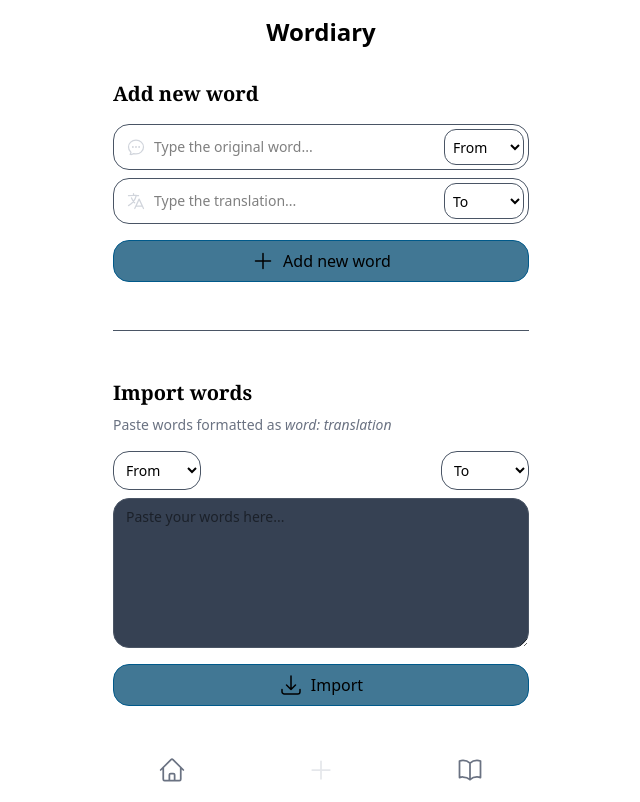
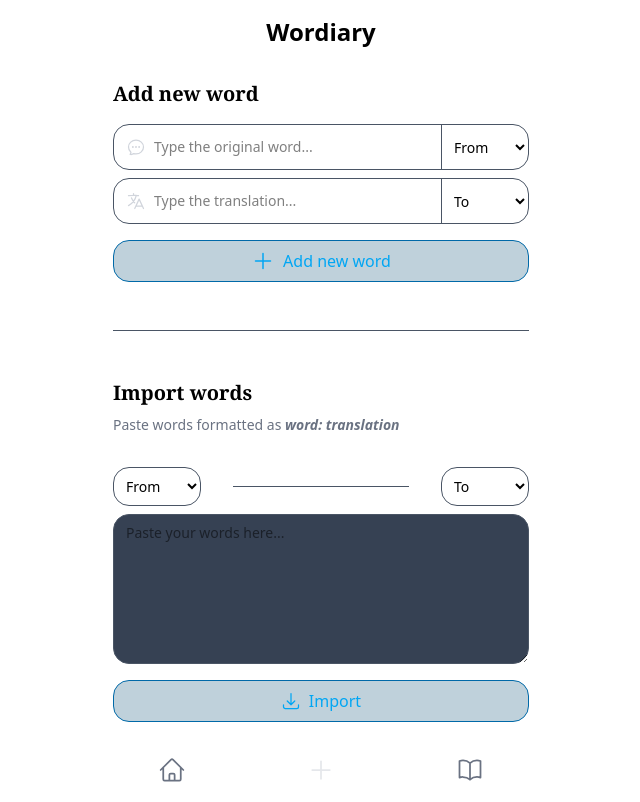
Before and after one commit to marcxzz/wordiary, a Next.js app: page /add in a window 1280 px wide. Shown: the whole page, without its empty margins (319-959 px from the left). Built offline with nearby package versions, Linux system fonts and the light colour scheme.

Commit message:
minor UI changes

```diff
--- a/src/app/add/page.js
+++ b/src/app/add/page.js
@@ -127,16 +127,18 @@ export default function AddPage() {
       <section>
         <h1 className="h1">Add new word</h1>
 
-        <div className="flex p-1 rounded-2xl dark:bg-gray-700 border border-gray-600 overflow-hidden">
+        <div className="flex rounded-2xl dark:bg-gray-700 border border-gray-600 overflow-hidden">
+          <div className="p-1 flex w-full">
             <div className="p-2">
               <svg xmlns="http://www.w3.org/2000/svg" fill="none" viewBox="0 0 24 24" strokeWidth={1.5} stroke="currentColor" className="size-5 text-gray-300">
                 <path strokeLinecap="round" strokeLinejoin="round" d="M8.625 12a.375.375 0 1 1-.75 0 .375.375 0 0 1 .75 0Zm0 0H8.25m4.125 0a.375.375 0 1 1-.75 0 .375.375 0 0 1 .75 0Zm0 0H12m4.125 0a.375.375 0 1 1-.75 0 .375.375 0 0 1 .75 0Zm0 0h-.375M21 12c0 4.556-4.03 8.25-9 8.25a9.764 9.764 0 0 1-2.555-.337A5.972 5.972 0 0 1 5.41 20.97a5.969 5.969 0 0 1-.474-.065 4.48 4.48 0 0 0 .978-2.025c.09-.457-.133-.901-.467-1.226C3.93 16.178 3 14.189 3 12c0-4.556 4.03-8.25 9-8.25s9 3.694 9 8.25Z" />
               </svg>
             </div>
             <input type="text" placeholder="Type the original word..." value={word || ''} id="wordInput" className="w-full outline-none dark:text-white text-sm" required maxLength={50} onChange={(event) => handleWordUpdate(event)} />
+          </div>
 
-          <form className="max-w-sm mx-auto">
-            <select id="fromLangSelect" value={fromLang || 'default'} className="outline-none dark:text-white text-sm border border-gray-600 overflow-hidden rounded-xl w-auto h-full px-1 dark:bg-gray-700" onChange={(event) => handleFromLangChange(event)}>
+          <form className="ml-auto">
+            <select id="fromLangSelect" value={fromLang || 'default'} className="outline-none dark:text-white text-sm border-l border-gray-600 overflow-hidden w-auto h-full px-2 dark:bg-gray-700" onChange={(event) => handleFromLangChange(event)}>
               <option value='default' disabled>From</option>
               <option value="enUS">EN (US)</option>
               <option value="enUK">EN (UK)</option>
@@ -147,16 +149,18 @@ export default function AddPage() {
           </form>
         </div>
 
-        <div className="flex p-1 mt-2 rounded-2xl dark:bg-gray-700 border border-gray-600 overflow-hidden">
+        <div className="flex rounded-2xl dark:bg-gray-700 border border-gray-600 overflow-hidden mt-2">
+          <div className="p-1 flex w-full">
             <div className="p-2">
               <svg xmlns="http://www.w3.org/2000/svg" fill="none" viewBox="0 0 24 24" strokeWidth={1.5} stroke="currentColor" className="size-5 text-gray-300">
                 <path strokeLinecap="round" strokeLinejoin="round" d="m10.5 21 5.25-11.25L21 21m-9-3h7.5M3 5.621a48.474 48.474 0 0 1 6-.371m0 0c1.12 0 2.233.038 3.334.114M9 5.25V3m3.334 2.364C11.176 10.658 7.69 15.08 3 17.502m9.334-12.138c.896.061 1.785.147 2.666.257m-4.589 8.495a18.023 18.023 0 0 1-3.827-5.802" />
               </svg>
             </div>
             <input type="text" placeholder="Type the translation..." value={translation || ''} id="translationInput" className="w-full outline-none dark:text-white text-sm" required maxLength={50} onChange={(event) => handleTranslationUpdate(event)} />
+          </div>
 
-          <form className="max-w-sm mx-auto">
-            <select id="toLangSelect" value={toLang || 'default'} className="outline-none dark:text-white text-sm border border-gray-600 overflow-hidden rounded-xl w-auto h-full px-1 dark:bg-gray-700" onChange={(event) => handleToLangChange(event)}>
+          <form className="ml-auto">
+            <select id="toLangSelect" value={toLang || 'default'} className="outline-none dark:text-white text-sm border-l border-gray-600 overflow-hidden w-auto h-full px-2 dark:bg-gray-700" onChange={(event) => handleToLangChange(event)}>
               <option value='default' disabled>To</option>
               <option value="enUS">EN (US)</option>
               <option value="enUK">EN (UK)</option>
@@ -184,7 +188,7 @@ export default function AddPage() {
 
       <section>
         <h1 className="h1 mb-2!">Import words</h1>
-        <p className="text-sm text-gray-500 mb-4">Paste words formatted as <em>word: translation</em></p>
+        <p className="text-sm text-gray-500 mb-8">Paste words formatted as <b><em>word: translation</em></b></p>
 
         <div className="flex items-center justify-between mb-2">
           <form className="max-w-sm">
@@ -197,7 +201,7 @@ export default function AddPage() {
               <option value="esES">ES</option>
             </select>
           </form>
-
+          <hr className="w-full mx-8 border-gray-600" />
           <form className="max-w-sm">
             <select id="importToLangSelect" value={importToLang || 'default'} className="outline-none dark:text-white text-sm border border-gray-600 overflow-hidden rounded-2xl w-auto h-full p-2 dark:bg-gray-700" onChange={(event) => handleImportToLangChange(event)}>
               <option value='default' disabled>To</option>
@@ -213,7 +217,7 @@ export default function AddPage() {
         <textarea id="importInput" value={importText || ''} className="bg-gray-700 border border-gray-600 rounded-2xl w-full p-2 px-3 text-sm outline-none min-h-[150px] max-h-[350px]" onChange={(event) => handleImportedTextTyping(event)} placeholder="Paste your words here..."></textarea>
 
         <button type="button" className="button button-primary w-full mt-[10px]" onClick={() => handleImportBtnClick()}>
-          <svg xmlns="http://www.w3.org/2000/svg" fill="none" viewBox="0 0 24 24" strokeWidth={1.5} stroke="currentColor" className="size-6">
+          <svg xmlns="http://www.w3.org/2000/svg" fill="none" viewBox="0 0 24 24" strokeWidth={1.5} stroke="currentColor" className="size-5 my-auto">
             <path strokeLinecap="round" strokeLinejoin="round" d="M3 16.5v2.25A2.25 2.25 0 0 0 5.25 21h13.5A2.25 2.25 0 0 0 21 18.75V16.5M16.5 12 12 16.5m0 0L7.5 12m4.5 4.5V3" />
           </svg>
 
--- a/src/app/globals.css
+++ b/src/app/globals.css
@@ -11,6 +11,10 @@ body {
 
   .underline {
     @apply underline underline-offset-2;
+  }
+
+  .link {
+    @apply underline text-sky-800;
   }
 /* #endregion HELPERS */
 
@@ -44,13 +48,13 @@ body {
   }
 
   .button-primary {
-    @apply bg-sky-900/75 border border-sky-800;
+    @apply bg-sky-900/25 text-sky-500 border border-sky-700;
   }
   .button-primary:hover {
-    @apply bg-sky-900/85;
+    @apply bg-sky-900/35;
   }
   .button-primary:active {
-    @apply bg-sky-900/100;
+    @apply bg-sky-900/50 text-sky-300;
   }
 
   .button-danger {
@@ -81,8 +85,3 @@ section:last-of-type {
 hr {
   @apply text-gray-600;
 }
-
-
-.link {
-  @apply underline text-sky-800;
-}
--- a/src/components/common/WordCard.jsx
+++ b/src/components/common/WordCard.jsx
@@ -8,18 +8,18 @@ export default function WordCard({ word, showDate }) {
     <div className="card w-full" key={word.creationDate}>
       <div className="flex flex-row mb-3">
         <p className="card-footer italic text-xs!">#{word.id}</p>
-        {showDate ? (
+        {showDate && (
           <p className="card-footer text-xs! ml-auto">{new Date(Date.parse(word.creationDate)).toLocaleDateString()}</p>
-        ) : (<></>)}
+        )}
       </div>
-      <div className="flex flex-row columns-2">
-        <div className="flex flex-col mr-auto">
+      <div className="flex flex-row columns-2 gap-4">
+        <div className="flex flex-col w-1/4 text-left">
           <h2 className="h2 font-serif italic">{word.word}</h2>
-          <p className="card-footer">{fromLangCode}</p>
+          <p className="card-footer mt-auto">{fromLangCode}</p>
         </div>
-        <div className="flex flex-col ml-auto text-right">
+        <div className="flex flex-col w-3/4 text-right">
           <h2 className="h2 card-footer normal-case! italic text-lg! text-white!">{word.translation}</h2>
-          <p className="card-footer">{toLangCode}</p>
+          <p className="card-footer mt-auto">{toLangCode}</p>
         </div>
       </div>
     </div>
--- a/src/components/words/WordsClient.jsx
+++ b/src/components/words/WordsClient.jsx
@@ -61,7 +61,7 @@ export default function WordsClient({ initialWords }) {
               {searchResults.map(item => {
                 return (
                   <a href={`/words/${item.id}`} key={item.id}>
-                    <WordCard word={item} />
+                    <WordCard word={item} showDate />
                   </a>
                 )
               })}
```
Also changed, not shown: src/data/words.js (+8 -9 lines), 1 other file (tests, documents, lock files or other folders). Lines whose indentation alone changed are shown as unchanged.
